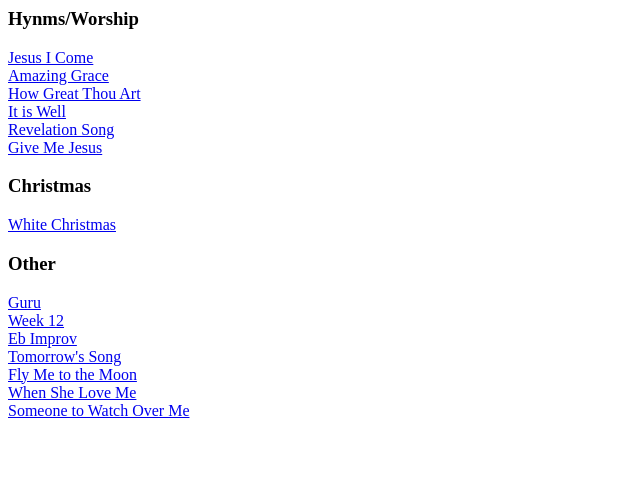
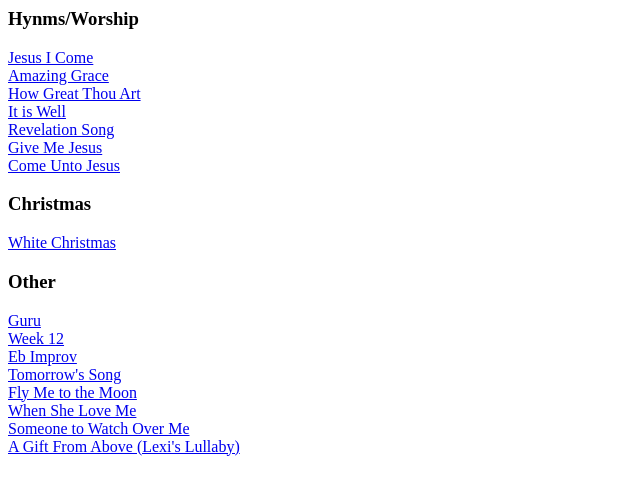
Before and after one commit to markowens/media, a plain HTML site: page docs/kbd/index2.html in a window 1280 px wide. Shown: the whole page, without its empty margins (0-640 px from the left). Drawn offline with Linux system fonts and the light colour scheme.

Commit message:
added two more songs

```diff
--- a/docs/kbd/index2.html
+++ b/docs/kbd/index2.html
@@ -15,6 +15,8 @@
 <a href="./revelation-song.mp3">Revelation Song</a>
 <br/>
 <a href="./give-me-jesus.mp3">Give Me Jesus</a>
+<br/>
+<a href="./come-unto-jesus.mp3">Come Unto Jesus</a>
 <br/>
 
 <p/>
@@ -41,5 +43,8 @@
 <a href="./when-she-loved-me.mp3">When She Love Me</a>
 <br/>
 <a href="./someone-to-watch.mp3">Someone to Watch Over Me</a>
+<br/>
+<a href="./a-gift-from-above.mp3">A Gift From Above (Lexi's Lullaby)</a>
+<br/>
 </body>
 </html>
```
Also changed, not shown: 2 other files.
